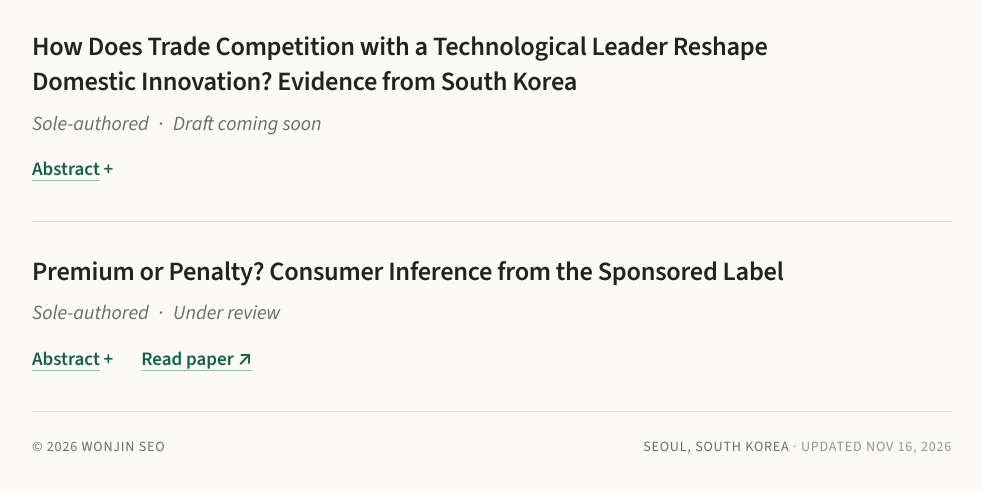
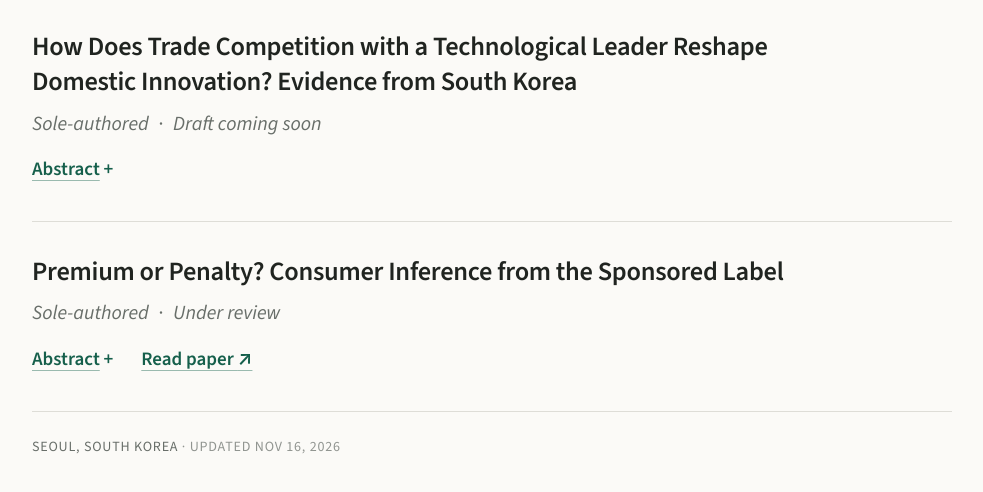
Before and after one commit to wonjinseo-econ/wonjinseo-econ.github.io, a plain HTML site: page index.html in a window 1280 px wide. Shown: the part 464-956 px from the top of the page, without its empty margins (148-1131 px from the left). Drawn offline with nearby package versions, Linux system fonts and the light colour scheme.

Commit message:
Remove copyright line from footer
Co-Authored-By: Claude Opus 5.5 <noreply@anthropic.com>

```diff
--- a/index.html
+++ b/index.html
@@ -209,7 +209,6 @@
     </main>
 
     <footer>
-      <p>© <span id="year">2026</span> Wonjin Seo</p>
       <p class="footer-meta">
         <span>Seoul, South Korea</span>
         <span id="update-note" hidden> · Updated <time id="last-updated"></time></span>
@@ -218,8 +217,6 @@
   </div>
 
   <script>
-    document.getElementById("year").textContent = new Date().getFullYear();
-
     async function showLastUpdated() {
       const dates = [new Date(document.lastModified)];
 
```
